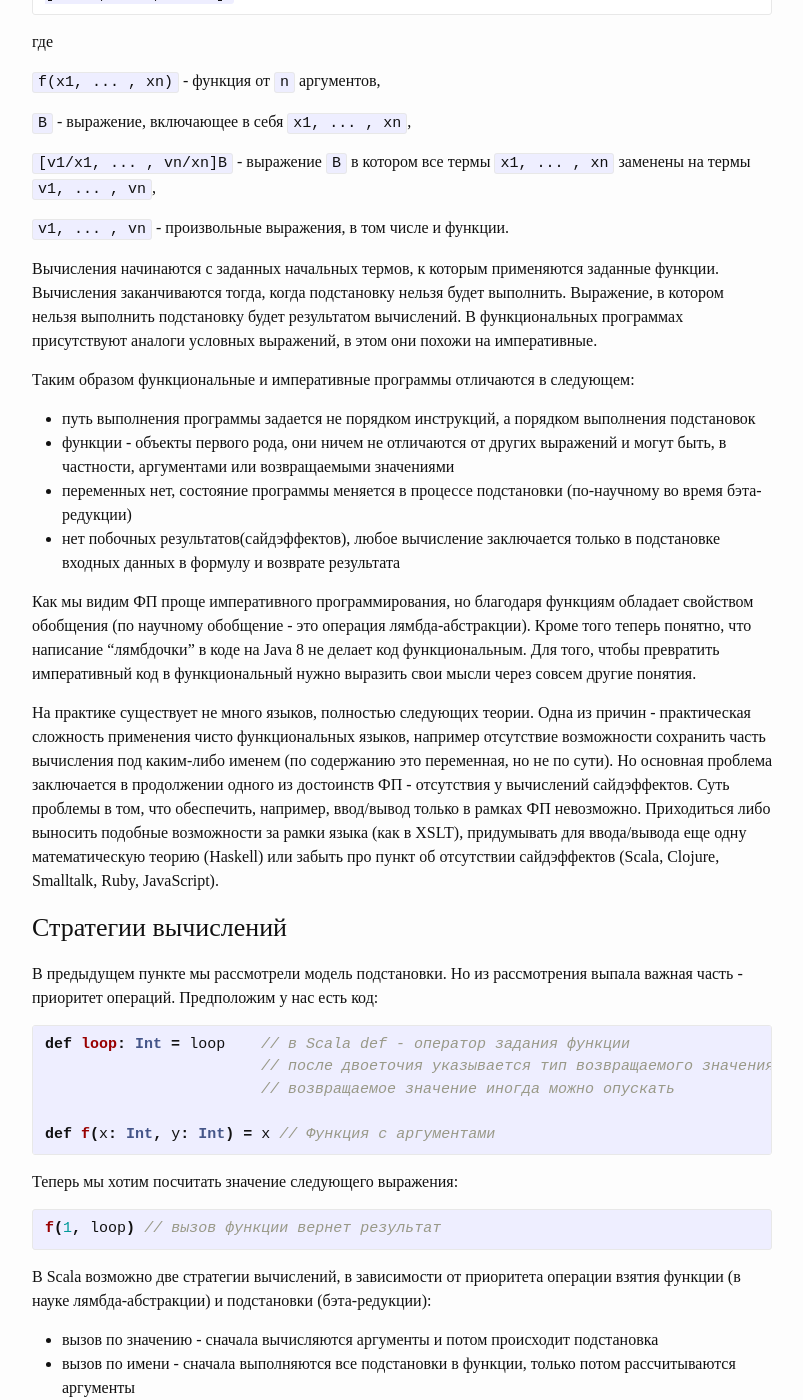
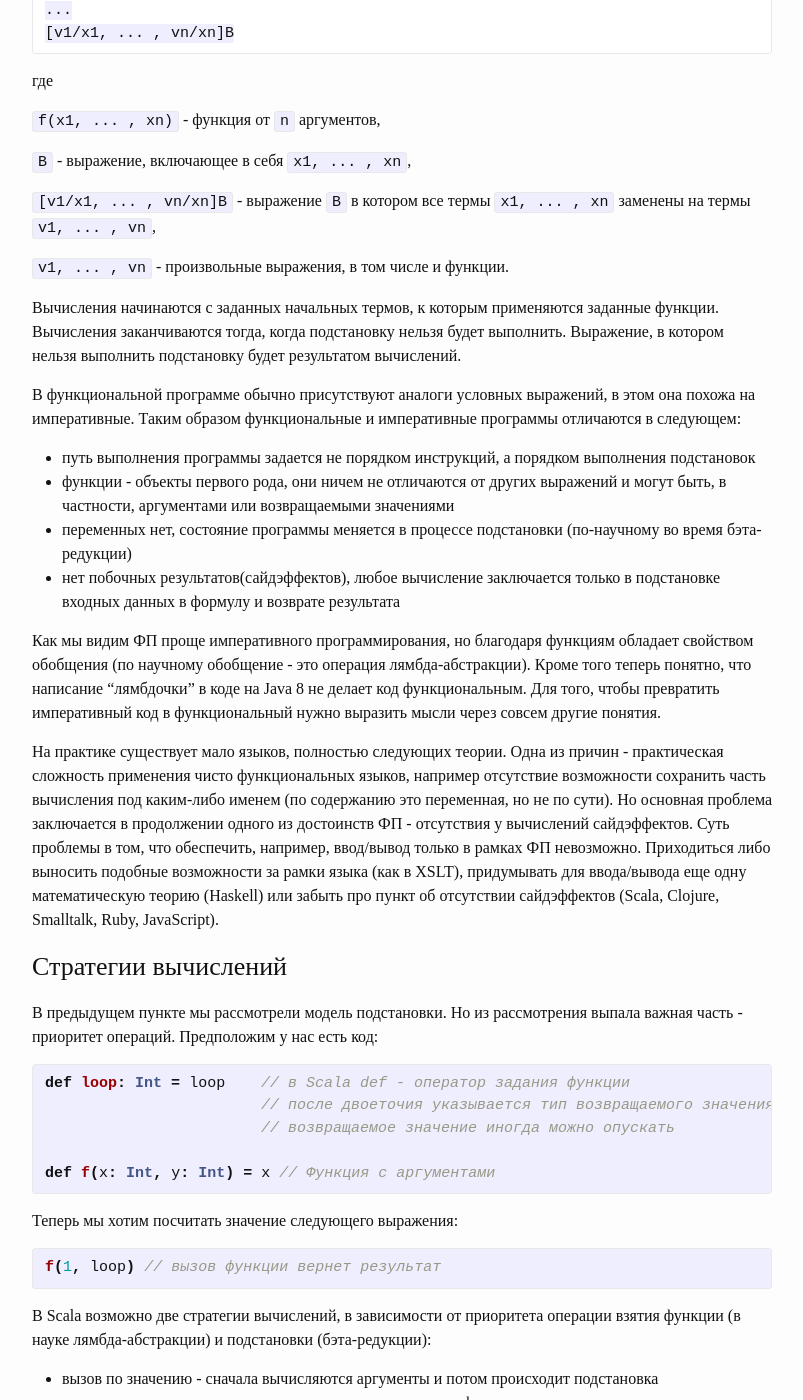
Before and after one commit to bavadim/bavadim.github.io, a Jekyll site: the page built from _posts/2015-01-11-Notes-about-FP.markdown, in a window 1280 px wide and 1400 px high, scrolled down 2184 px. Shown: the whole window, without its empty margins (238-1041 px from the left). Built offline with Jekyll 4.4.1, drawn with Linux system fonts in a browser that asks for light colours; some web fonts are replaced; comment, search, counter and statistics services are not loaded; some of the changed text lies outside the part shown.

Commit message:
edit FP1

```diff
--- a/_posts/2015-01-11-Notes-about-FP.markdown
+++ b/_posts/2015-01-11-Notes-about-FP.markdown
@@ -14,6 +14,7 @@
 ## Парадигмы программирования
 
 Для начала давайте разберемся что такое парадигма программирования и какие парадигмы бывают. Можно, например, дать такое определение:
+
 Парадигма программирования - это связанный набор концепций и идей, определяющих модель вычислений в программе, принципы построения структур данных и общепринятые приемы программирования.
 
 Очевидно, что парадигма определяет внешний вид и стиль программы, а так же способ мышления программиста. На сегодняшний день широко применяются следующие парадигмы:
@@ -66,18 +67,17 @@
 `v1, ... , vn` - произвольные выражения, в том числе и функции.
 
 Вычисления начинаются с заданных начальных термов, к которым применяются заданные функции. Вычисления заканчиваются тогда, когда подстановку нельзя будет выполнить. Выражение, в котором нельзя выполнить подстановку будет результатом вычислений.
-В функциональных программах присутствуют аналоги условных выражений, в этом они похожи на императивные.
 
-Таким образом функциональные и императивные программы отличаются в следующем:
+В функциональной программе обычно присутствуют аналоги условных выражений, в этом она похожа на императивные. Таким образом функциональные и императивные программы отличаются в следующем:
 
 - путь выполнения программы задается не порядком инструкций, а порядком выполнения подстановок
 - функции - объекты первого рода, они ничем не отличаются от других выражений и могут быть, в частности, аргументами или возвращаемыми значениями
 - переменных нет, состояние программы меняется в процессе подстановки (по-научному во время бэта-редукции)
 - нет побочных результатов(сайдэффектов), любое вычисление заключается только в подстановке входных данных в формулу и возврате результата
 
-Как мы видим ФП проще императивного программирования, но благодаря функциям обладает свойством обобщения (по научному обобщение - это операция лямбда-абстракции). Кроме того теперь понятно, что написание "лямбдочки" в коде на Java 8 не делает код функциональным. Для того, чтобы превратить императивный код в функциональный нужно выразить свои мысли через совсем другие понятия.
+Как мы видим ФП проще императивного программирования, но благодаря функциям обладает свойством обобщения (по научному обобщение - это операция лямбда-абстракции). Кроме того теперь понятно, что написание "лямбдочки" в коде на Java 8 не делает код функциональным. Для того, чтобы превратить императивный код в функциональный нужно выразить мысли через совсем другие понятия.
 
-На практике существует не много языков, полностью следующих теории. Одна из причин - практическая сложность применения чисто функциональных языков, например отсутствие возможности сохранить часть вычисления под каким-либо именем (по содержанию это переменная, но не по сути). Но основная проблема заключается в продолжении одного из достоинств ФП - отсутствия у вычислений сайдэффектов. Суть проблемы в том, что обеспечить, например, ввод/вывод только в рамках ФП невозможно. Приходиться либо выносить подобные возможности за рамки языка (как в XSLT), придумывать для ввода/вывода еще одну математическую теорию (Haskell) или забыть про пункт об отсутствии сайдэффектов (Scala, Clojure, Smalltalk, Ruby, JavaScript).
+На практике существует мало языков, полностью следующих теории. Одна из причин - практическая сложность применения чисто функциональных языков, например отсутствие возможности сохранить часть вычисления под каким-либо именем (по содержанию это переменная, но не по сути). Но основная проблема заключается в продолжении одного из достоинств ФП - отсутствия у вычислений сайдэффектов. Суть проблемы в том, что обеспечить, например, ввод/вывод только в рамках ФП невозможно. Приходиться либо выносить подобные возможности за рамки языка (как в XSLT), придумывать для ввода/вывода еще одну математическую теорию (Haskell) или забыть про пункт об отсутствии сайдэффектов (Scala, Clojure, Smalltalk, Ruby, JavaScript).
 
 ### Стратегии вычислений
 
@@ -128,7 +128,8 @@
 
 Очевидно, что при вызове по имени x будет рассчитываться 3 раза:
 
-	f(const) -> const + const + const -> 1 + const + const -> 1 + 1 + const -> 1 + 1 + 1 -> 3
+	f(const) -> const + const + const -> 1 + const + const ->
+	-> 1 + 1 + const -> 1 + 1 + 1 -> 3
 
 По мнению авторов Scala, вызов по значению производительнее и лучше вызова по имени.
 Хотя авторы Haskell, например, считают [по другому](https://ru.wikipedia.org/wiki/%D0%9B%D0%B5%D0%BD%D0%B8%D0%B2%D1%8B%D0%B5_%D0%B2%D1%8B%D1%87%D0%B8%D1%81%D0%BB%D0%B5%D0%BD%D0%B8%D1%8F) и гордятся своим решением. Я же просто приведу пример кода, в котором вызов по имени быстрее:
```
Also changed, not shown: other parts of _posts/2015-01-11-Notes-about-FP.markdown (+6 -6 lines).
